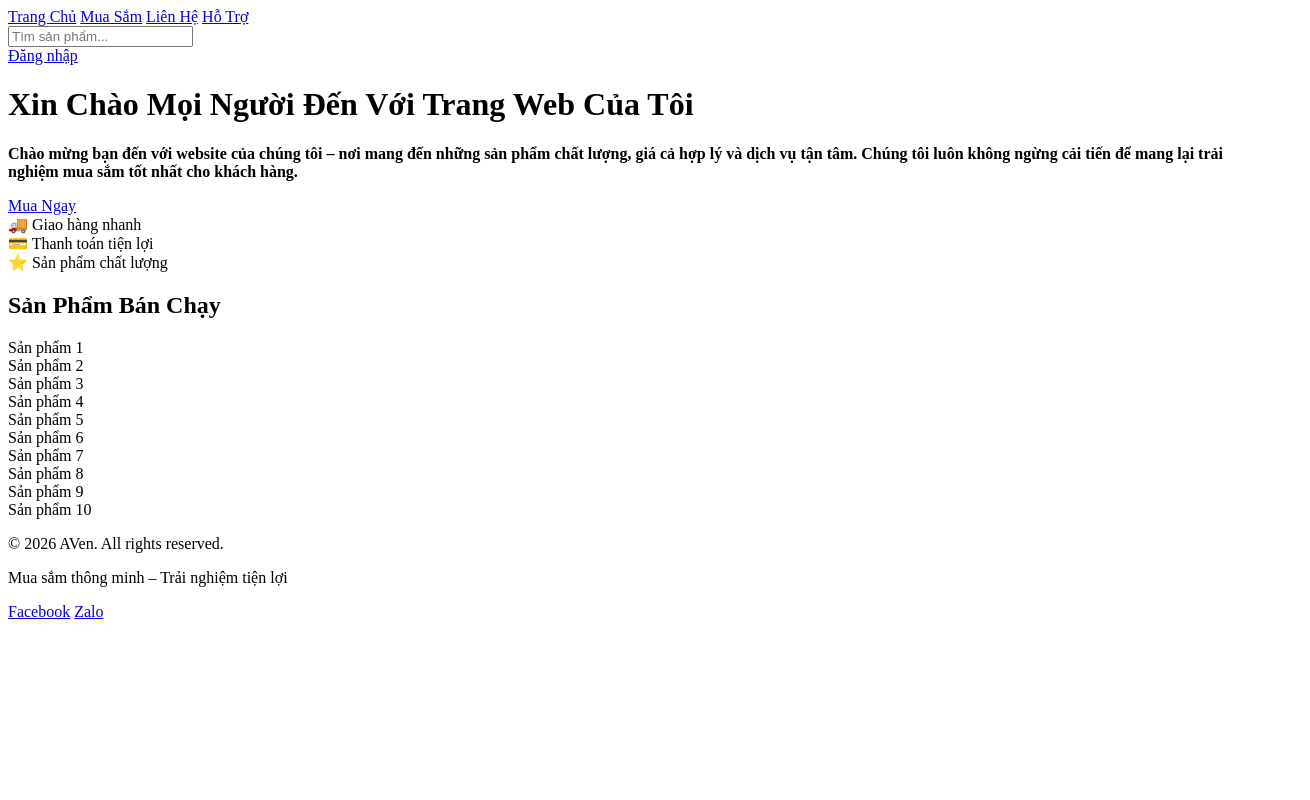
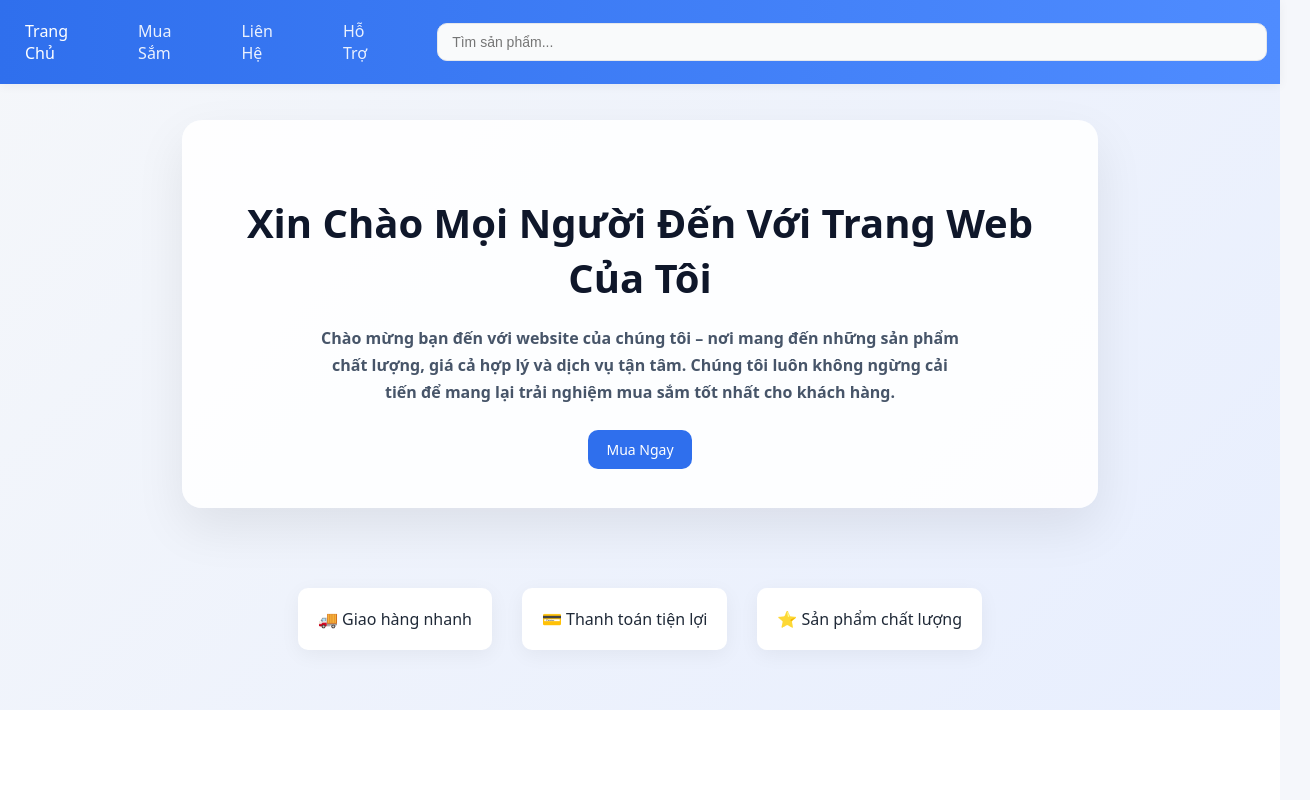
Before and after one commit to hoangganhh05/Web-Shop, a plain HTML site: page index.html in a window 1280 px wide. Shown: the top 800 px of the page, 1310 px wide, since content can reach past the window. Drawn offline with Linux system fonts and the light colour scheme; the site is published under a folder, as on GitHub Pages, so addresses that start at the root find nothing.

Commit message:
fix link css

```diff
--- a/index.html
+++ b/index.html
@@ -4,7 +4,7 @@
     <meta charset="UTF-8" />
     <meta name="viewport" content="width=device-width, initial-scale=1.0" />
     <title>Document</title>
-    <link rel="stylesheet" href="/css/muasam.css" />
+    <link rel="stylesheet" href="css/muasam.css" />
   </head>
 
   <body>
```
